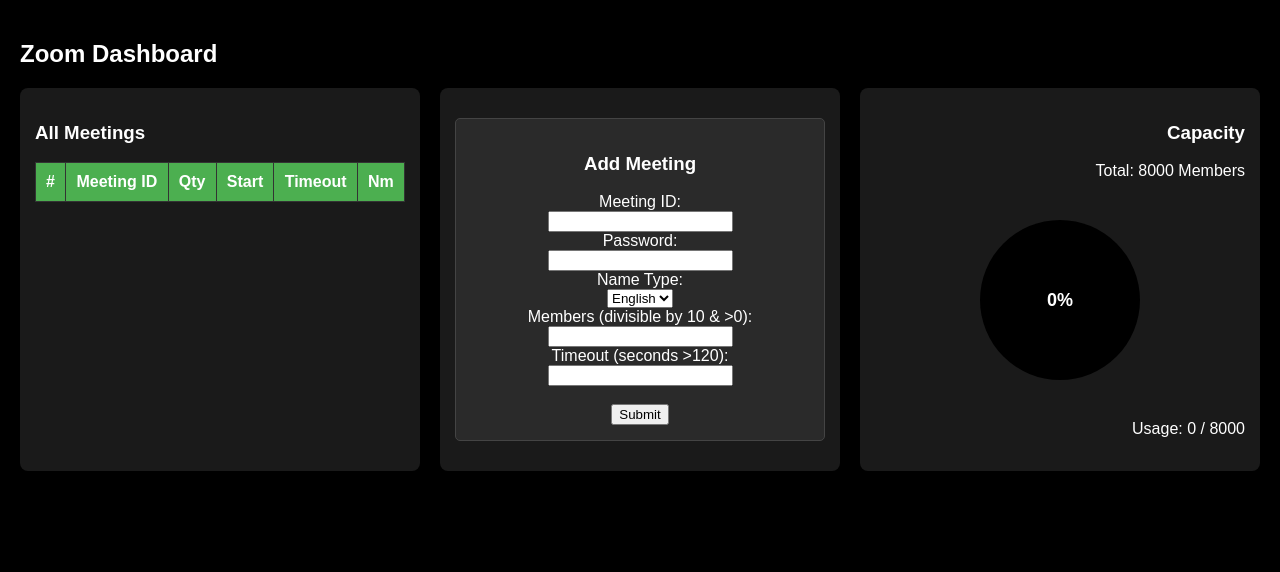
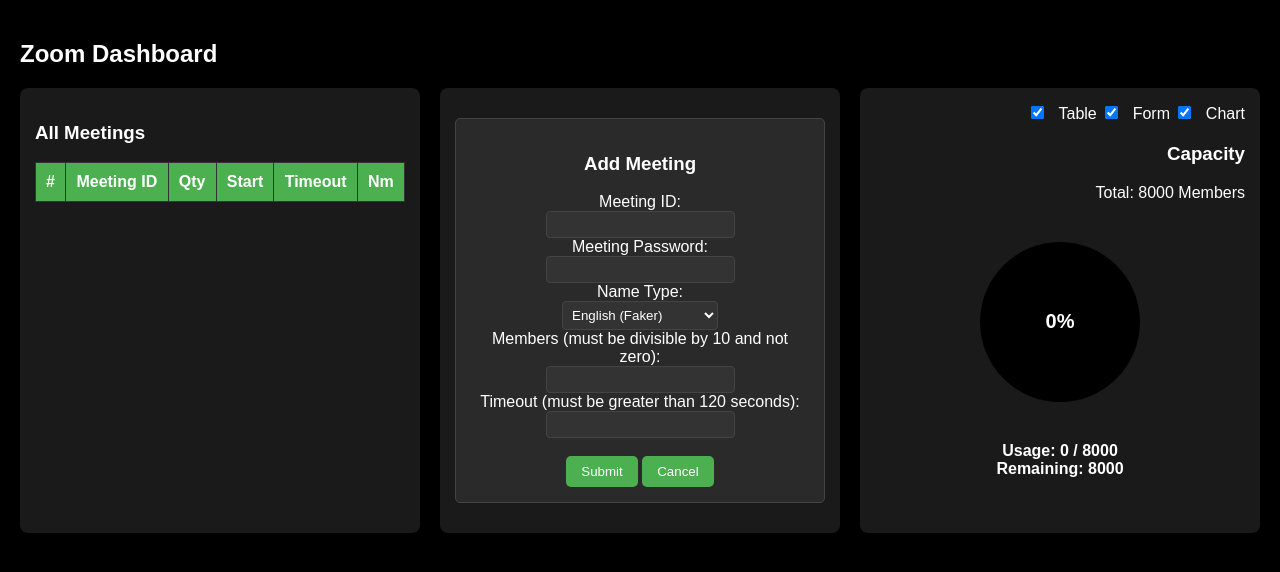
Before and after one commit to isbahulhaq/zoom-dashboard, a Flask app: page / in a window 1280 px wide. Shown: the top 572 px of the page. Run offline with Flask 3, Linux system fonts and the light colour scheme; lists and menus that the app fills with data are empty.

Commit message:
Update dashboard.html

```diff
--- a/templates/dashboard.html
+++ b/templates/dashboard.html
@@ -4,84 +4,233 @@
     <meta charset="UTF-8">
     <title>Zoom Dashboard</title>
     <style>
-        body { font-family: Arial, sans-serif; background-color: black; margin:0; padding:20px; color:white; }
-        .container { display:flex; justify-content:space-between; gap:20px; }
-        .left,.center,.right { background:#1a1a1a; padding:15px; border-radius:8px; box-shadow:0 2px 5px rgba(0,0,0,0.3); }
-        .left{flex:1;} .center{flex:1; text-align:center;} .right{flex:1; text-align:right;}
-        table {width:100%; border-collapse:collapse; margin-bottom:15px;}
-        th,td {border:1px solid #333; padding:10px; text-align:center;}
-        th {background-color:#4CAF50; color:white;}
-        .form-box{margin:15px 0; padding:15px; border:1px solid #444; border-radius:5px; background:#2a2a2a; text-align:center;}
-        .capacity {position:relative; width:200px; height:200px; margin:20px auto; border-radius:50%; background:conic-gradient(red 0%, #1a1a1a 0%); display:flex; align-items:center; justify-content:center; transition:0.4s;}
-        .capacity-inner{position:absolute; width:160px; height:160px; background:black; border-radius:50%; display:flex; align-items:center; justify-content:center; color:white; font-size:18px; font-weight:bold;}
+        body {
+            font-family: Arial, sans-serif;
+            background-color: black;
+            margin: 0;
+            padding: 20px;
+            color: white;
+        }
+        .container {
+            display: flex;
+            justify-content: space-between;
+            gap: 20px;
+        }
+        .left, .center, .right {
+            background: #1a1a1a;
+            padding: 15px;
+            border-radius: 8px;
+            box-shadow: 0 2px 5px rgba(0,0,0,0.3);
+        }
+        .left { flex: 1; }
+        .center { flex: 1; text-align: center; }
+        .right { flex: 1; text-align: right; }
+
+        table {
+            width: 100%;
+            border-collapse: collapse;
+            margin-bottom: 15px;
+        }
+        th, td {
+            border: 1px solid #333;
+            padding: 10px;
+            text-align: center;
+            color: white;
+        }
+        th {
+            background-color: #4CAF50;
+            color: white;
+        }
+
+        .form-box {
+            margin: 15px 0;
+            padding: 15px;
+            border: 1px solid #444;
+            border-radius: 5px;
+            background: #2a2a2a;
+            text-align: center;
+        }
+
+        /* Circular Progress Style */
+        .capacity {
+            position: relative;
+            width: 200px;
+            height: 200px;
+            margin: 20px auto;
+            border-radius: 50%;
+            background: conic-gradient(red 0%, #1a1a1a 0%);
+            display: flex;
+            align-items: center;
+            justify-content: center;
+            transition: 0.6s ease-in-out;
+        }
+
+        .capacity-inner {
+            position: absolute;
+            width: 160px;
+            height: 160px;
+            background: black;
+            border-radius: 50%;
+            display: flex;
+            align-items: center;
+            justify-content: center;
+            color: white;
+            font-size: 20px;
+            font-weight: bold;
+        }
+
+        .usage-info {
+            text-align: center;
+            margin-top: 10px;
+            font-size: 16px;
+            font-weight: bold;
+        }
+
+        .controls { margin-bottom: 20px; }
+        .controls input[type="checkbox"] { margin-right: 10px; }
+        h2, h3 { color: white; }
+        button {
+            background-color: #4CAF50;
+            color: white;
+            padding: 8px 15px;
+            border: none;
+            border-radius: 5px;
+            cursor: pointer;
+        }
+        button:hover { background-color: #45a049; }
+        input, select {
+            background-color: #333;
+            color: white;
+            border: 1px solid #444;
+            border-radius: 4px;
+            padding: 5px;
+        }
     </style>
 </head>
 <body>
     <h2>Zoom Dashboard</h2>
-<div class="container">
-    <div class="left">
+
+    <div class="container" id="dashboard">
+        <div class="left" id="meetingsSection">
             <h3>All Meetings</h3>
             <table id="meetingsTable">
-            <tr><th>#</th><th>Meeting ID</th><th>Qty</th><th>Start</th><th>Timeout</th><th>Nm</th></tr>
+                <tr>
+                    <th>#</th>
+                    <th>Meeting ID</th>
+                    <th>Qty</th>
+                    <th>Start</th>
+                    <th>Timeout</th>
+                    <th>Nm</th>
+                </tr>
             </table>
         </div>
-    <div class="center">
+
+        <div class="center" id="formSection">
             <div class="form-box">
                 <h3>Add Meeting</h3>
                 <form id="meetingForm">
-                <label>Meeting ID:</label><br><input type="text" id="meetingId" required><br>
-                <label>Password:</label><br><input type="text" id="meetingPassword" required><br>
+                    <label>Meeting ID:</label><br>
+                    <input type="text" id="meetingId" required><br>
+                    <label>Meeting Password:</label><br>
+                    <input type="text" id="meetingPassword" required><br>
                     <label>Name Type:</label><br>
                     <select id="nameType">
-                    <option value="english">English</option>
-                    <option value="hindi">Hindi</option>
+                        <option value="english">English (Faker)</option>
+                        <option value="hindi">Hindi (Indian-names)</option>
                     </select><br>
-                <label>Members (divisible by 10 & >0):</label><br><input type="number" id="members" min="10" step="10" required><br>
-                <label>Timeout (seconds >120):</label><br><input type="number" id="timeout" min="121" required><br><br>
+                    <label>Members (must be divisible by 10 and not zero):</label><br>
+                    <input type="number" id="members" min="10" step="10" required><br>
+                    <label>Timeout (must be greater than 120 seconds):</label><br>
+                    <input type="number" id="timeout" min="121" required><br><br>
                     <button type="submit">Submit</button>
+                    <button type="button" onclick="resetForm()">Cancel</button>
                 </form>
             </div>
         </div>
-    <div class="right">
+
+        <div class="right" id="chartSection">
+            <div class="controls">
+                <input type="checkbox" id="showTable" checked> Table
+                <input type="checkbox" id="showForm" checked> Form
+                <input type="checkbox" id="showChart" checked> Chart
+            </div>
             <h3>Capacity</h3>
             <p>Total: 8000 Members</p>
             <div class="capacity" id="capacityCircle">
                 <div class="capacity-inner" id="capacityText">0%</div>
             </div>
-        <p id="usageText">Usage: 0 / 8000</p>
+            <div class="usage-info" id="usageInfo">
+                Usage: 0 / 8000<br>
+                Remaining: 8000
+            </div>
         </div>
     </div>
 
     <script>
-let used = 0, total = 8000;
+        let used = 0;
+        const total = 8000;
         const capacityCircle = document.getElementById('capacityCircle');
         const capacityText = document.getElementById('capacityText');
-const usageText = document.getElementById('usageText');
+        const usageInfo = document.getElementById('usageInfo');
 
-document.getElementById('meetingForm').addEventListener('submit', async function(e){
+        document.getElementById('meetingForm').addEventListener('submit', function(e) {
             e.preventDefault();
+
             const meetingId = document.getElementById('meetingId').value;
-    const password = document.getElementById('meetingPassword').value;
+            const nameType = document.getElementById('nameType').value;
             const members = parseInt(document.getElementById('members').value);
             const timeout = parseInt(document.getElementById('timeout').value);
-    const nameType = document.getElementById('nameType').value;
+            const now = new Date().toLocaleTimeString('en-US', { hour12: true });
 
-    if(members<=0 || members%10!==0){ alert('Members divisible by 10 & >0'); return; }
-    if(used+members>total){ alert('Cannot exceed 8000'); return; }
+            // ✅ Validation
+            if (members <= 0 || members % 10 !== 0) {
+                alert('Members must be divisible by 10 and not zero!');
+                return;
+            }
+            if (timeout <= 120) {
+                alert('Timeout must be greater than 120 seconds!');
+                return;
+            }
+            if (used + members > total) {
+                alert('Cannot exceed 8000 members!');
+                return;
+            }
 
+            // Add new row to table
             const table = document.getElementById('meetingsTable');
-    const now = new Date().toLocaleTimeString();
             const row = table.insertRow(-1);
-    row.innerHTML = `<td>${table.rows.length-1}</td><td>${meetingId}</td><td>${members}</td><td>${now}</td><td>${timeout} Sec</td><td>${nameType.charAt(0)}</td>`;
+            row.innerHTML = `<td>${table.rows.length - 1}</td>
+                             <td>${meetingId}</td>
+                             <td>${members}</td>
+                             <td>${now}</td>
+                             <td>${timeout} Sec</td>
+                             <td>${nameType.charAt(0).toUpperCase()}</td>`;
 
-    used+=members;
-    const percent = (used/total)*100;
-    usageText.textContent=`Usage: ${used} / ${total}`;
-    capacityCircle.style.background=`conic-gradient(red ${percent}%, #1a1a1a ${percent}%)`;
-    capacityText.textContent=`${Math.round(percent)}%`;
+            // Update usage
+            used += members;
+            const percent = (used / total) * 100;
+            const remaining = total - used;
 
-    // Send to backend
-    await fetch('/start-bots', {method:'POST', headers:{'Content-Type':'application/json'}, body:JSON.stringify({meetingId,password,members,timeout,nameType})});
+            capacityCircle.style.background = `conic-gradient(red ${percent}%, #1a1a1a ${percent}%)`;
+            capacityText.textContent = `${Math.round(percent)}%`;
+            usageInfo.innerHTML = `Usage: ${used} / ${total}<br>Remaining: ${remaining}`;
+
+            resetForm();
+        });
+
+        function resetForm() {
+            document.getElementById('meetingForm').reset();
+        }
+
+        // Toggle sections
+        document.getElementById('showTable').addEventListener('change', function() {
+            document.getElementById('meetingsSection').style.display = this.checked ? 'block' : 'none';
+        });
+        document.getElementById('showForm').addEventListener('change', function() {
+            document.getElementById('formSection').style.display = this.checked ? 'block' : 'none';
+        });
+        document.getElementById('showChart').addEventListener('change', function() {
+            document.getElementById('chartSection').style.display = this.checked ? 'block' : 'none';
         });
     </script>
 </body>
```
Lines whose indentation alone changed are shown as unchanged.
